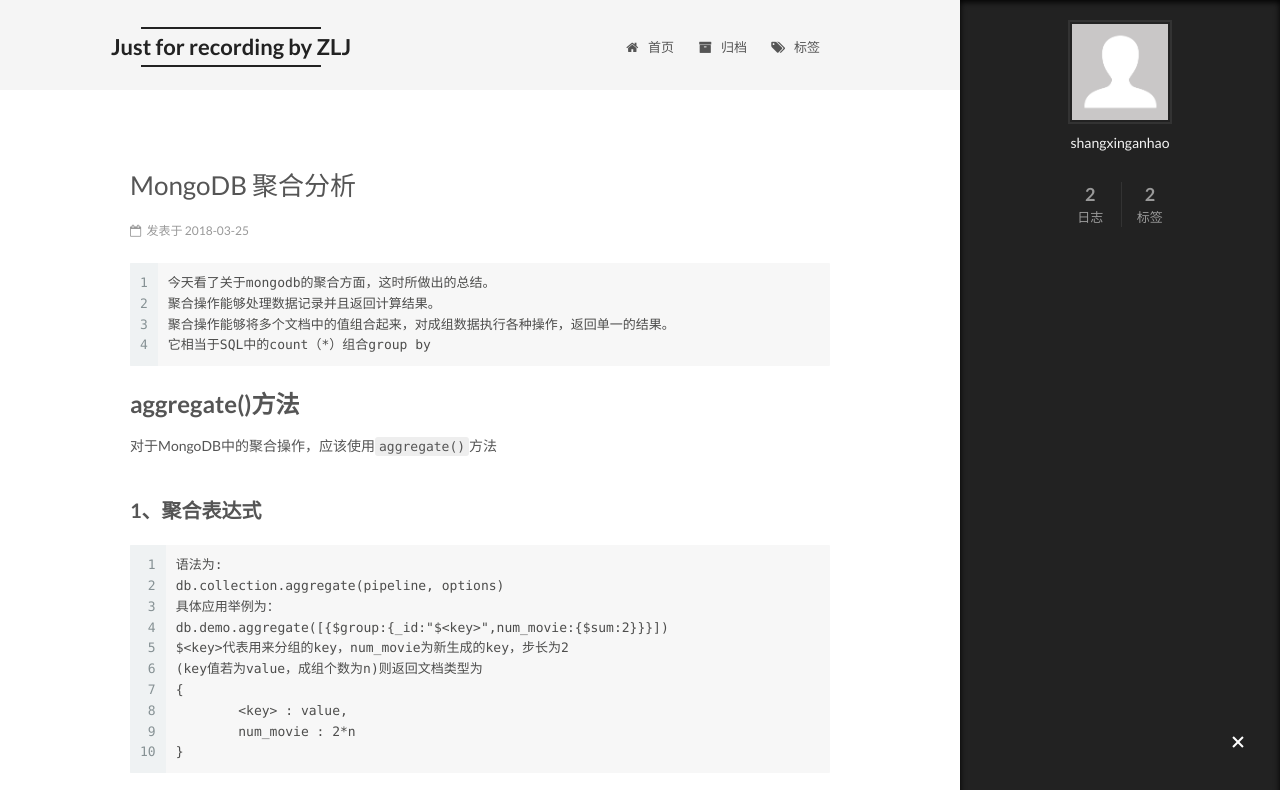
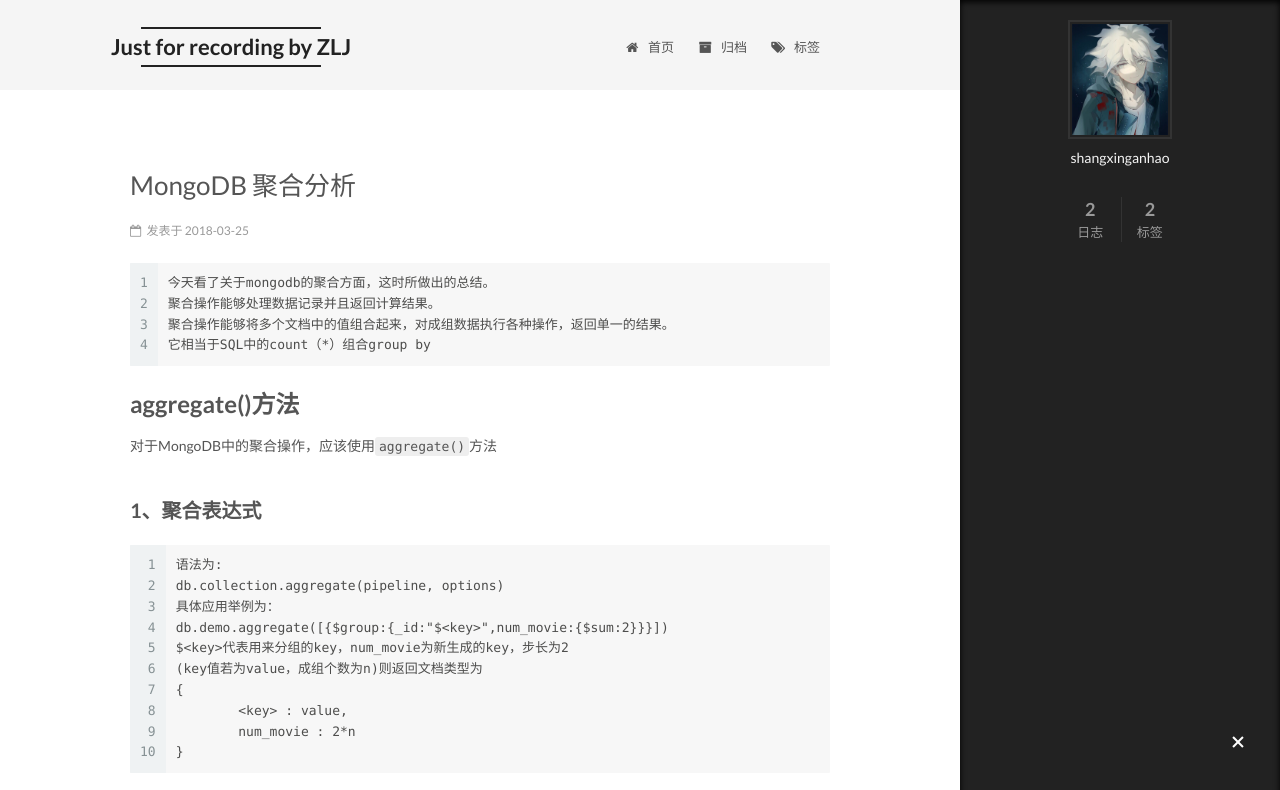
Before and after one commit to zlj1416/zlj1416.github.io, a plain HTML site: page index.html in a window 1280 px wide. Both pictures are taken after a click on the element 1238 px from the left and 743 px from the top of the page. Shown: the top 790 px of the page. Drawn offline with Linux system fonts and the light colour scheme.

Commit message:
Site updated: 2018-03-26 01:26:10

```diff
--- a/css/main.css
+++ b/css/main.css
@@ -1807,7 +1807,7 @@ pre .javascript .function {
   width: 4px;
   height: 4px;
   border-radius: 50%;
-  background: #96beff;
+  background: #e0ffa1;
 }
 .links-of-blogroll {
   font-size: 13px;
--- a/index.html
+++ b/index.html
@@ -265,7 +265,7 @@
     <span hidden itemprop="author" itemscope itemtype="http://schema.org/Person">
       <meta itemprop="name" content="shangxinganhao">
       <meta itemprop="description" content="">
-      <meta itemprop="image" content="/images/avatar.gif">
+      <meta itemprop="image" content="/images/touxiang.jpg">
     </span>
 
     <span hidden itemprop="publisher" itemscope itemtype="http://schema.org/Organization">
@@ -441,7 +441,7 @@
     <span hidden itemprop="author" itemscope itemtype="http://schema.org/Person">
       <meta itemprop="name" content="shangxinganhao">
       <meta itemprop="description" content="">
-      <meta itemprop="image" content="/images/avatar.gif">
+      <meta itemprop="image" content="/images/touxiang.jpg">
     </span>
 
     <span hidden itemprop="publisher" itemscope itemtype="http://schema.org/Organization">
@@ -603,7 +603,7 @@
       <section class="site-overview sidebar-panel sidebar-panel-active">
         <div class="site-author motion-element" itemprop="author" itemscope itemtype="http://schema.org/Person">
           <img class="site-author-image" itemprop="image"
-               src="/images/avatar.gif"
+               src="/images/touxiang.jpg"
                alt="shangxinganhao" />
           <p class="site-author-name" itemprop="name">shangxinganhao</p>
 
```
Also changed, not shown: 2018/03/24/后端模块加载梳理/index.html (+2 -2 lines), 2018/03/25/MongoDB-聚合分析/index.html (+2 -2 lines), archives/2018/03/index.html (+1 -1 lines), archives/2018/index.html (+1 -1 lines), archives/index.html (+1 -1 lines), tags/MEAN/index.html (+1 -1 lines), tags/index.html (+1 -1 lines), tags/mongodb/index.html (+1 -1 lines), images/touxiang.jpg (added).
